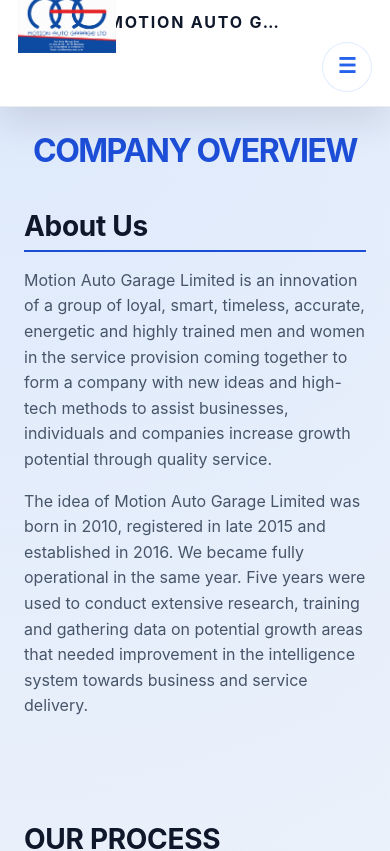
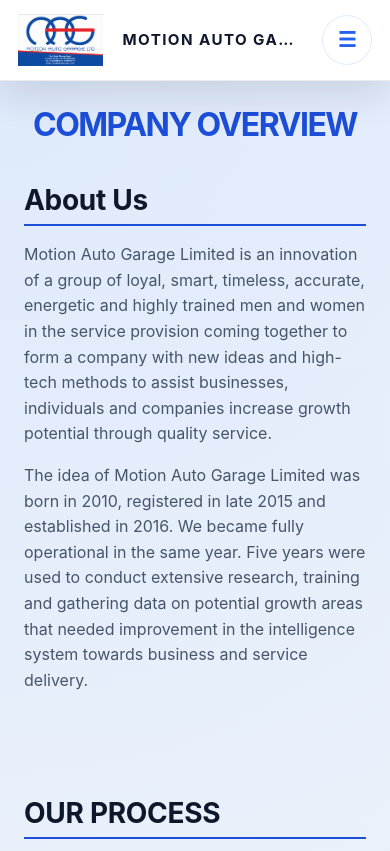
Before and after one commit to Jamoo020/Motion-auto-garage, a React (Vite) app: page /about in a window 390 px wide. Shown: the top 851 px of the page. Built offline with nearby package versions, Linux system fonts and the light colour scheme.

Commit message:
Refactor header layout for better mobile centering

```diff
--- a/src/components/Header.css
+++ b/src/components/Header.css
@@ -1,28 +1,24 @@
 header {
-  display: flex;
+  display: grid;
+  grid-template-columns: min-content 1fr min-content;
   align-items: center;
-  justify-content: center;
-  padding: 18px 32px;
+  padding: 18px 24px;
   background: rgba(255, 255, 255, 0.96);
   border-bottom: 1px solid rgba(15, 23, 42, 0.08);
   position: sticky;
   top: 0;
   z-index: 20;
   box-shadow: 0 14px 38px rgba(15, 23, 42, 0.12);
-  flex-wrap: wrap;
+  gap: 14px;
+  width: 100%;
+  max-width: 100%;
   position: relative;
 }
 
-.brand-area {
-  position: relative;
-  width: 100%;
-  max-width: 640px;
-  display: flex;
-  align-items: center;
-  justify-content: center;
-  min-width: 0;
-  margin: 0 auto;
-  padding: 0 90px;
+.logo {
+  height: 60px;
+  width: auto;
+  object-fit: contain;
 }
 
 .brand-text {
@@ -33,18 +29,23 @@
   text-transform: uppercase;
   white-space: nowrap;
   text-align: center;
-  width: auto;
+  width: 100%;
   max-width: 100%;
   overflow: hidden;
   text-overflow: ellipsis;
+  justify-self: center;
 }
 
-.logo {
-  position: absolute;
-  left: 0;
-  height: 60px;
-  width: auto;
-  object-fit: contain;
+.menu-toggle {
+  display: none;
+  border: 1px solid rgba(59, 130, 246, 0.2);
+  background: rgba(255, 255, 255, 0.96);
+  color: #2563eb;
+  padding: 10px 14px;
+  border-radius: 999px;
+  cursor: pointer;
+  font-weight: 600;
+  transition: background 0.2s, transform 0.2s;
 }
 
 @media (min-width: 900px) {
@@ -135,16 +136,17 @@
     position: relative;
     background: rgba(255, 255, 255, 0.98);
     backdrop-filter: none;
+    grid-template-columns: min-content 1fr min-content;
   }
 
-  .brand {
-    flex-direction: row;
-    align-items: center;
-    gap: 10px;
+  .logo {
+    height: 52px;
   }
 
-  .brand strong {
+  .brand-text {
     font-size: 0.95rem;
+    letter-spacing: 1.4px;
+    padding: 0 10px;
   }
 
   nav {
--- a/src/components/Header.jsx
+++ b/src/components/Header.jsx
@@ -32,10 +32,8 @@
   return (
     <>
       <header className={scrolled ? 'scrolled' : ''}>
-        <div className="brand-area">
-          <img src="/images/motion.png" alt="Motion Auto Garage Ltd" className="logo" />
-          <strong className="brand-text">MOTION AUTO GARAGE LTD.</strong>
-        </div>
+        <img src="/images/motion.png" alt="Motion Auto Garage Ltd" className="logo" />
+        <strong className="brand-text">MOTION AUTO GARAGE LTD.</strong>
         <button
           type="button"
           className="menu-toggle"
```
